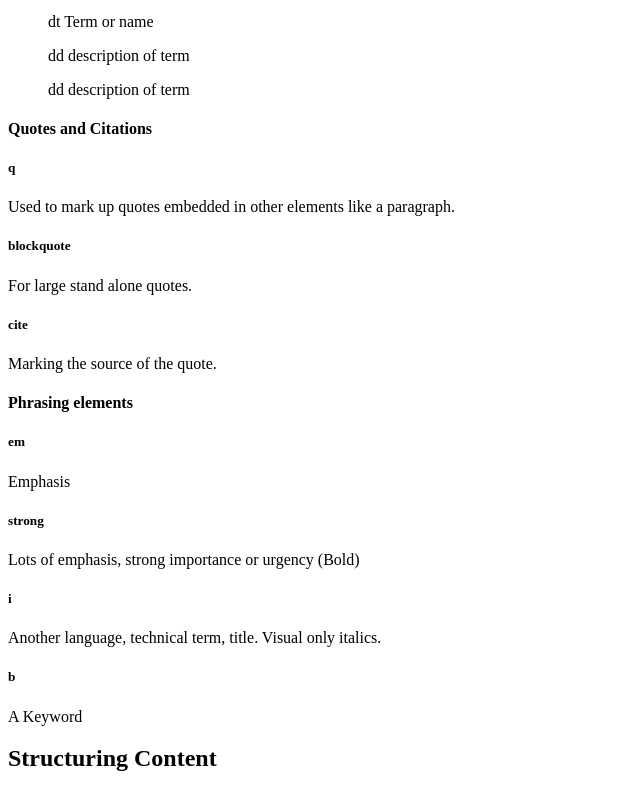
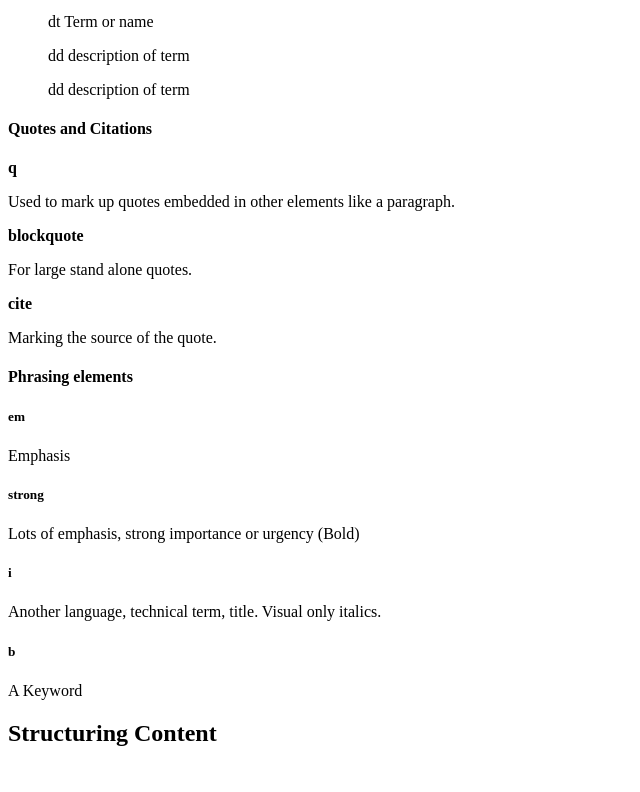
Before and after one commit to mart1349/reference-site, a plain HTML site: page index.html in a window 1280 px wide. Shown: the part 910-1702 px from the top of the page, without its empty margins (0-640 px from the left). After the commit the page ends 1677 px from the top, so only its background shows below. Drawn offline with Linux system fonts and the light colour scheme.

Commit message:
Update index.html

```diff
--- a/index.html
+++ b/index.html
@@ -63,12 +63,9 @@
                     </ol>
 
                 <h4>Quotes and Citations</h4>
-                    <h5>q</h5>
-                        <p>Used to mark up quotes embedded in other elements like a paragraph.</p>
-                    <h5>blockquote</h5>
-                        <p>For large stand alone quotes.</p>
-                    <h5>cite</h5>
-                        <p>Marking the source of the quote.</p>
+                    <strong>q</strong><p>Used to mark up quotes embedded in other elements like a paragraph.</p>
+                    <strong>blockquote</strong><p>For large stand alone quotes.</p>
+                    <strong>cite</strong><p>Marking the source of the quote.</p>
 
                 <h4>Phrasing elements</h4>
                     <h5>em</h5>
```
